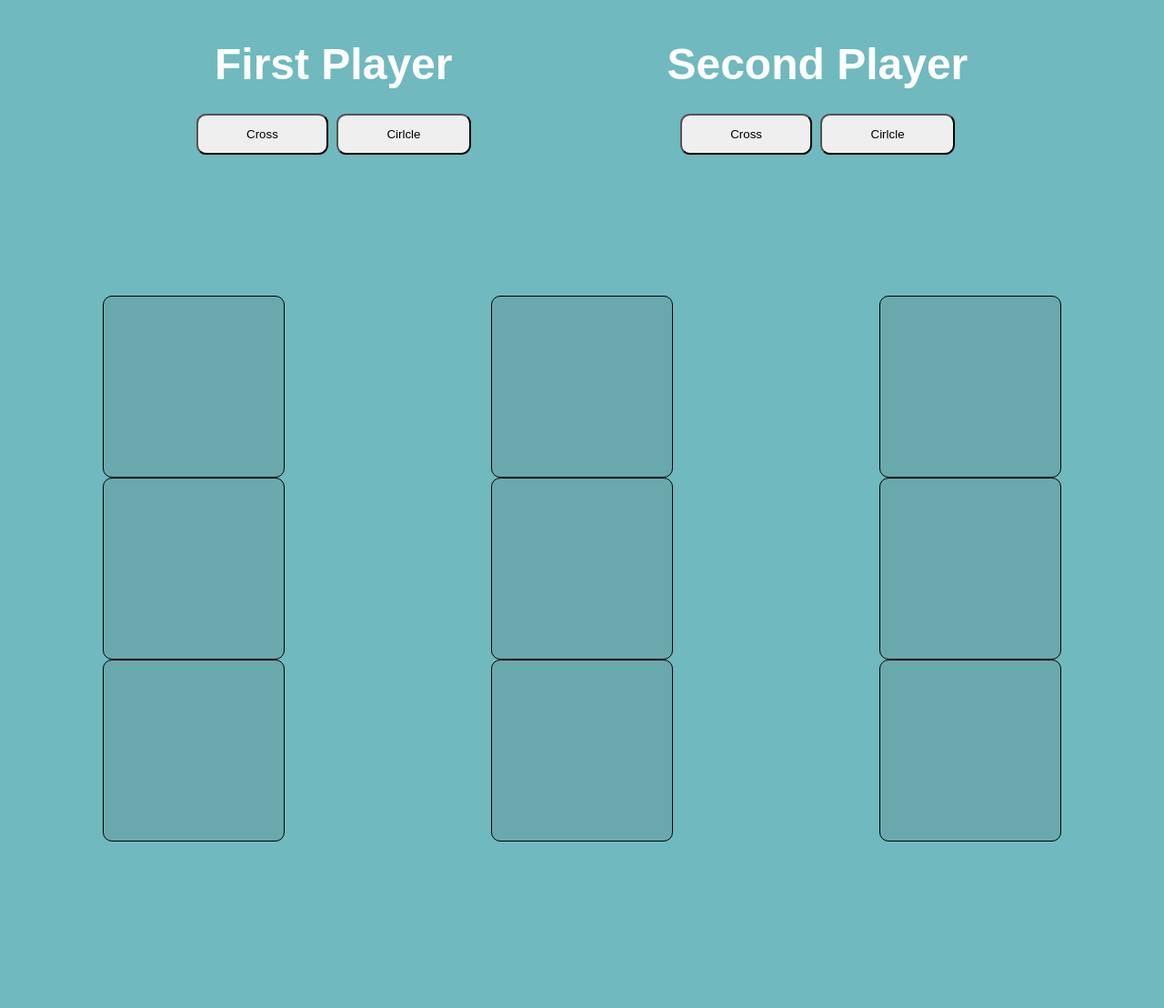
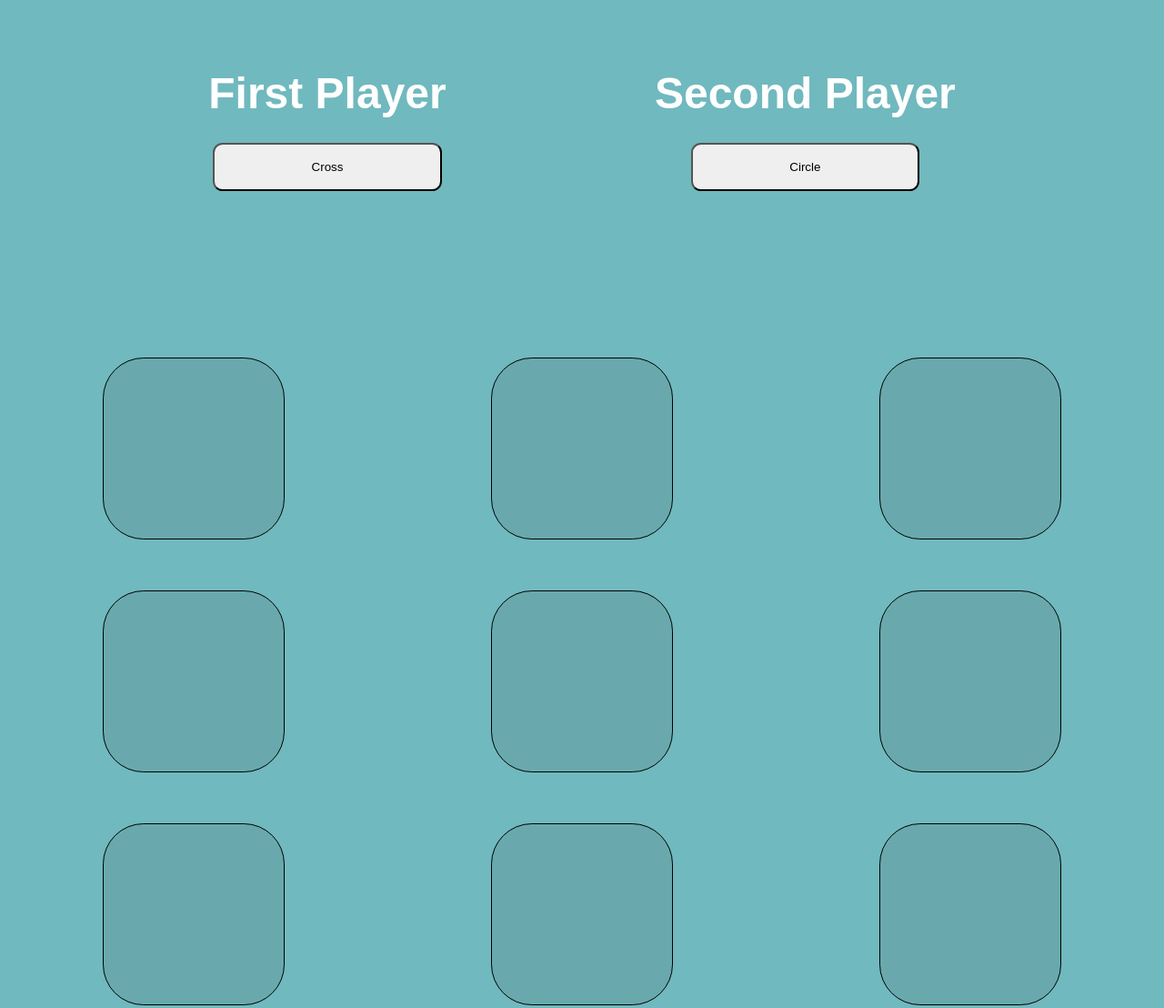
Before and after one commit to thibault-Merelle/Projet_tic_tac_toe_js, a plain HTML site: page index.html in a window 1280 px wide. Shown: the part 260-1368 px from the top of the page at 91% size. Before the commit the page ends 1233 px from the top, so only its background shows below. Drawn offline with Linux system fonts and the light colour scheme.

Commit message:
ajout css +modif html

```diff
--- a/index.html
+++ b/index.html
@@ -23,26 +23,24 @@
       <div id="player1">
         <h2>First Player</h2>
         <button class="btn">Cross</button>
-        <button class="btn">Cirlcle</button>
       </div>
 
       <div id="player2">
         <h2>Second Player</h2>
-        <button class="btn">Cross</button>
-        <button class="btn">Cirlcle</button>
+        <button class="btn">Circle</button>
       </div>
     </div>
 
     <div class="container" id="main">
-      <div class="carre" id="carre1"></div>
-      <div class="carre" id="carre2"></div>
-      <div class="carre" id="carre3"></div>
-      <div class="carre" id="carre4"></div>
-      <div class="carre" id="carre5"></div>
-      <div class="carre" id="carre6"></div>
-      <div class="carre" id="carre7"></div>
-      <div class="carre" id="carre8"></div>
-      <div class="carre" id="carre9"></div>
+      <div class="carre" id="carre1"><span></span></div>
+      <div class="carre" id="carre2"><span></span></div>
+      <div class="carre" id="carre3"><span></span></div>
+      <div class="carre" id="carre4"><span></span></div>
+      <div class="carre" id="carre5"><span></span></div>
+      <div class="carre" id="carre6"><span></span></div>
+      <div class="carre" id="carre7"><span></span></div>
+      <div class="carre" id="carre8"><span></span></div>
+      <div class="carre" id="carre9"><span></span></div>
     </div>
     <script src="script.js"></script>
   </body>
--- a/style.css
+++ b/style.css
@@ -1,4 +1,4 @@
-* {
+*{
   margin: 0;
   padding: 0;
   box-sizing: border-box;
@@ -9,45 +9,53 @@ body {
 text-align: center;
 }
 
-#div_title {
+#div_title{
+
   margin: 1.3em 0;
   color: #fff;
   margin: 2em 0;
-  font-family: "Raleway", sans-serif;
+  font-family: 'Raleway', sans-serif;
   font-size: 2rem;
 }
 
-.player {
+p{
+  margin: 1em;
+}
+
+.player{
   color: #fff;
   display: flex;
   justify-content: space-evenly;
   margin: 4em 0;
-  font-family: "Raleway", sans-serif;
+  font-family: 'Raleway', sans-serif;
   font-size: 2rem;
 }
 
 .btn {
-  padding: 1em 4em;
+  padding: 1.3em 8em;
   margin: 2em 0;
-  border-radius: 0.8em;
+  border-radius: .8em;
 }
 
-.btn:hover {
-  opacity: 0.7;
+.btn:hover{
+  opacity: .8;
 }
 
-.container {
+.container{
+
   display: grid;
   grid-template-columns: repeat(3, auto);
   margin: 3em auto;
 }
 
+
 .carre {
+
 width: 200px;
 height: 200px;
 background-color: #69a9ad;
 border: 1px solid;
-  margin: 0 auto;
-  border-radius: 10px;
-  font-size: 50px;
+margin: .5em auto;
+border-radius: .8em;
+font-size: 3.5rem;
 }
```
Lines whose indentation alone changed are shown as unchanged.
